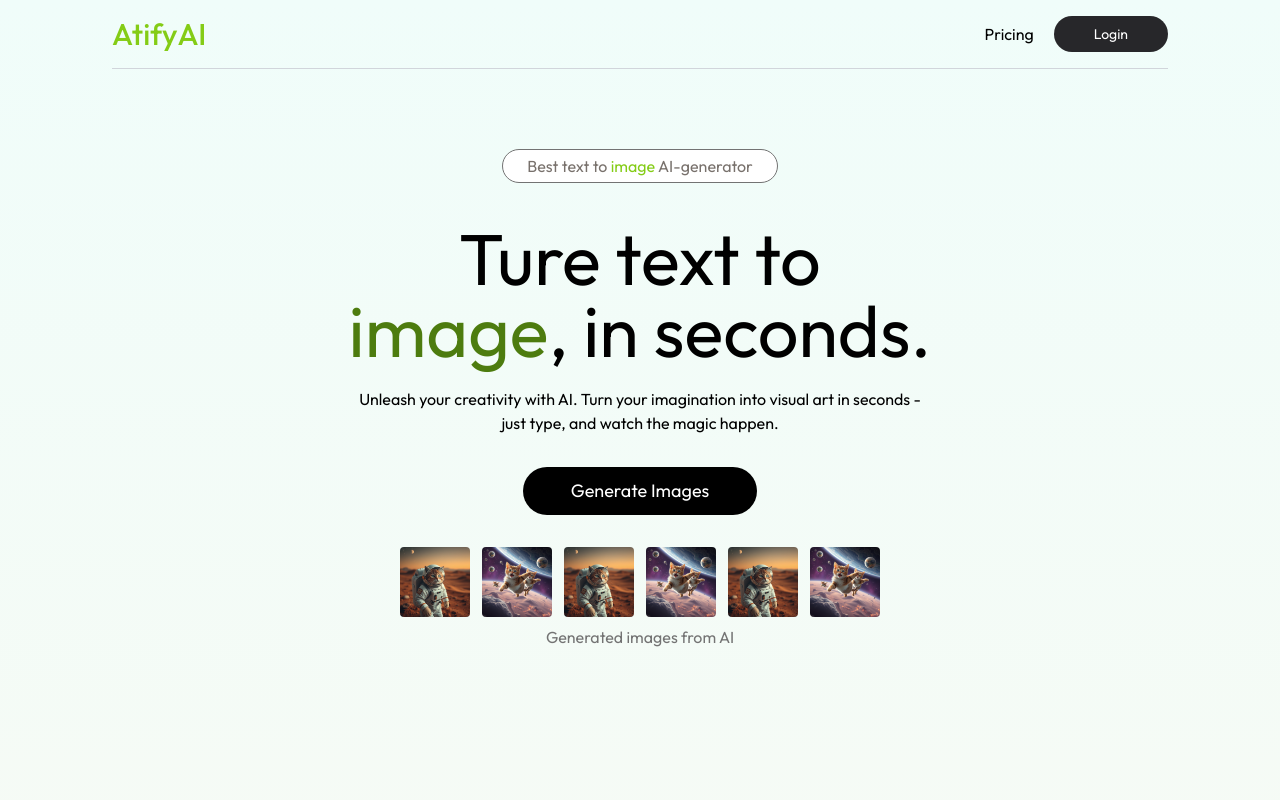
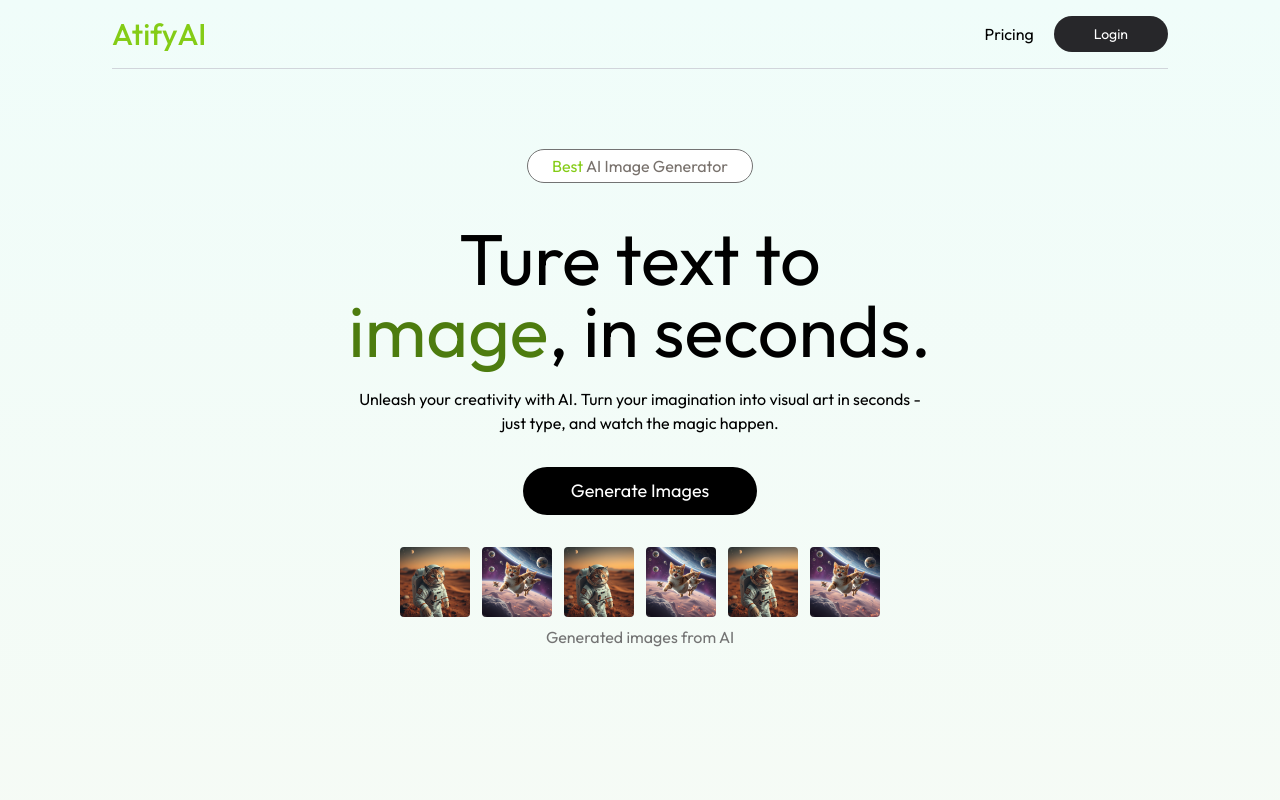
Before and after one commit to luciayin9944/ArtifyAI_MERN, a React (Vite) app in the folder client/: page / in a window 1280 px wide. Shown: the top 800 px of the page. Built offline with nearby package versions, Linux system fonts and the light colour scheme; no server answers.

Commit message:
update home page

```diff
--- a/client/src/components/Header.jsx
+++ b/client/src/components/Header.jsx
@@ -18,7 +18,7 @@ const Header = () => {
   return (
     <div className='text-center'>
         <div className='text-stone-500 inline-flex items-center gap-2 bg-white px-6 py-1 rounded-full border border-neutral-500 mt-20'>
-            <p>Best text to <span className='text-lime-500'>image</span> AI-generator</p>
+            <p><span className='text-lime-500'>Best</span> AI Image Generator</p>
         </div>
 
         <h1 className='text-center mx-auto mt-10 text-4xl max-w-[300px] sm:text-7xl sm:max-w-[590px]'>Ture text to <span className='text-lime-700'>image</span>, in seconds.</h1>
```
